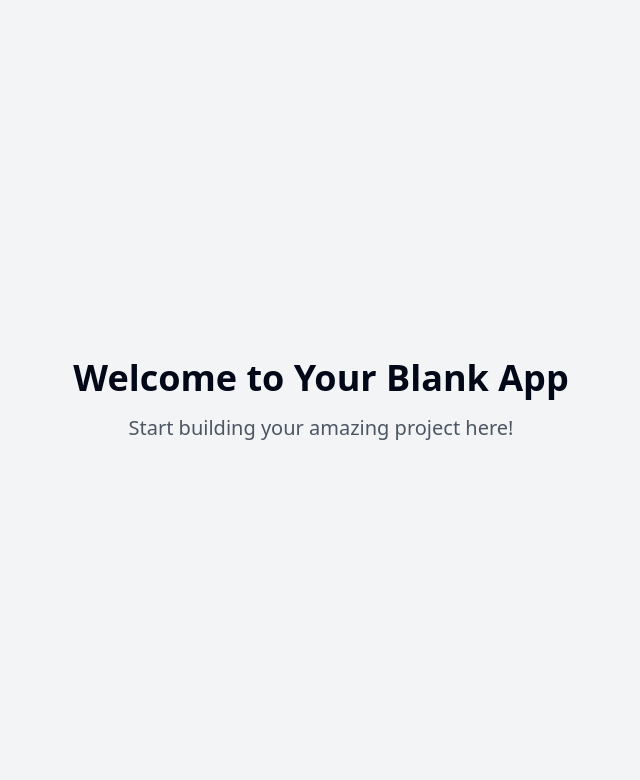
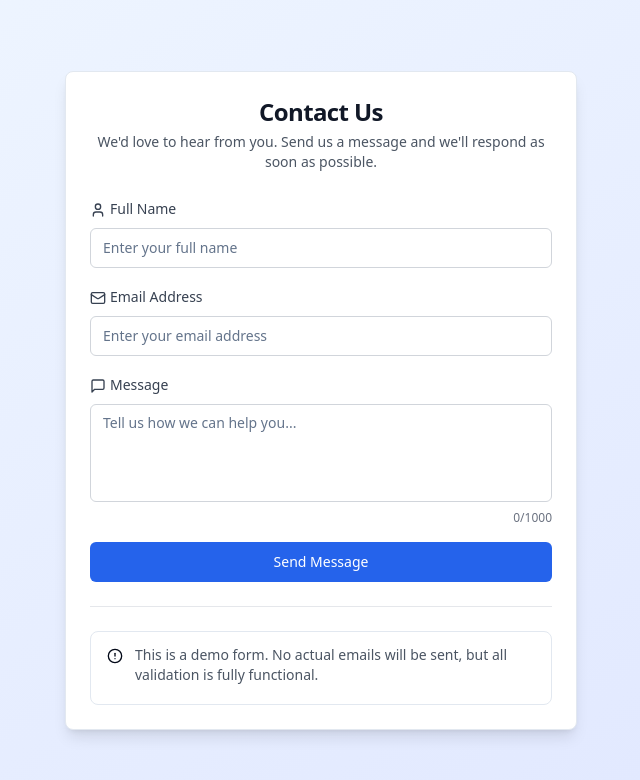
Before and after one commit to btwitsPratyush/valid-form-talk, a React (Vite) app: page / in a window 1280 px wide. Shown: the top 780 px of the page, without its empty margins (319-959 px from the left). Built offline with nearby package versions, Linux system fonts and the light colour scheme.

Commit message:
Add contact form with validation
Implement a contact form with client-side validation for name, email, and message fields using JavaScript. Include error messages and prevent form submission on invalid input.

```diff
--- a/index.html
+++ b/index.html
@@ -1,14 +1,15 @@
+
 <!DOCTYPE html>
 <html lang="en">
   <head>
     <meta charset="UTF-8" />
     <meta name="viewport" content="width=device-width, initial-scale=1.0" />
-    <title>valid-form-talk</title>
-    <meta name="description" content="Lovable Generated Project" />
+    <title>Contact Form - Form Validation Demo</title>
+    <meta name="description" content="Interactive contact form with client-side validation using React and JavaScript" />
     <meta name="author" content="Lovable" />
 
-    <meta property="og:title" content="valid-form-talk" />
-    <meta property="og:description" content="Lovable Generated Project" />
+    <meta property="og:title" content="Contact Form - Form Validation Demo" />
+    <meta property="og:description" content="Interactive contact form with client-side validation using React and JavaScript" />
     <meta property="og:type" content="website" />
     <meta property="og:image" content="https://lovable.dev/opengraph-image-p98pqg.png" />
 
--- /dev/null
+++ b/src/components/ContactForm.tsx
@@ -0,0 +1,243 @@
+
+import React, { useState } from 'react';
+import { Card, CardContent, CardDescription, CardHeader, CardTitle } from '@/components/ui/card';
+import { Button } from '@/components/ui/button';
+import { Input } from '@/components/ui/input';
+import { Label } from '@/components/ui/label';
+import { Textarea } from '@/components/ui/textarea';
+import { Alert, AlertDescription } from '@/components/ui/alert';
+import { CheckCircle, AlertCircle, Mail, User, MessageSquare } from 'lucide-react';
+
+interface FormData {
+  name: string;
+  email: string;
+  message: string;
+}
+
+interface FormErrors {
+  name?: string;
+  email?: string;
+  message?: string;
+}
+
+const ContactForm = () => {
+  const [formData, setFormData] = useState<FormData>({
+    name: '',
+    email: '',
+    message: ''
+  });
+
+  const [errors, setErrors] = useState<FormErrors>({});
+  const [isSubmitted, setIsSubmitted] = useState(false);
+  const [isSubmitting, setIsSubmitting] = useState(false);
+
+  // Email validation regex
+  const emailRegex = /^[a-zA-Z0-9._%+-]+@[a-zA-Z0-9.-]+\.[a-zA-Z]{2,}$/;
+
+  const validateField = (name: string, value: string): string | undefined => {
+    switch (name) {
+      case 'name':
+        if (!value.trim()) return 'Name is required';
+        if (value.trim().length < 2) return 'Name must be at least 2 characters';
+        if (!/^[a-zA-Z\s'-]+$/.test(value)) return 'Name can only contain letters, spaces, hyphens, and apostrophes';
+        return undefined;
+
+      case 'email':
+        if (!value.trim()) return 'Email is required';
+        if (!emailRegex.test(value)) return 'Please enter a valid email address';
+        return undefined;
+
+      case 'message':
+        if (!value.trim()) return 'Message is required';
+        if (value.trim().length < 10) return 'Message must be at least 10 characters';
+        if (value.length > 1000) return 'Message must be less than 1000 characters';
+        return undefined;
+
+      default:
+        return undefined;
+    }
+  };
+
+  const validateForm = (): boolean => {
+    const newErrors: FormErrors = {};
+
+    Object.keys(formData).forEach(key => {
+      const error = validateField(key, formData[key as keyof FormData]);
+      if (error) {
+        newErrors[key as keyof FormErrors] = error;
+      }
+    });
+
+    setErrors(newErrors);
+    return Object.keys(newErrors).length === 0;
+  };
+
+  const handleInputChange = (e: React.ChangeEvent<HTMLInputElement | HTMLTextAreaElement>) => {
+    const { name, value } = e.target;
+    setFormData(prev => ({ ...prev, [name]: value }));
+
+    // Clear error for this field when user starts typing
+    if (errors[name as keyof FormErrors]) {
+      setErrors(prev => ({ ...prev, [name]: undefined }));
+    }
+  };
+
+  const handleSubmit = async (e: React.FormEvent) => {
+    e.preventDefault();
+
+    if (!validateForm()) {
+      return;
+    }
+
+    setIsSubmitting(true);
+
+    // Simulate form submission
+    await new Promise(resolve => setTimeout(resolve, 1500));
+
+    setIsSubmitting(false);
+    setIsSubmitted(true);
+
+    // Reset form after success
+    setTimeout(() => {
+      setFormData({ name: '', email: '', message: '' });
+      setIsSubmitted(false);
+    }, 3000);
+  };
+
+  if (isSubmitted) {
+    return (
+      <div className="min-h-screen flex items-center justify-center bg-gradient-to-br from-blue-50 to-indigo-100 p-4">
+        <Card className="w-full max-w-md">
+          <CardContent className="pt-6">
+            <div className="text-center">
+              <CheckCircle className="mx-auto h-16 w-16 text-green-500 mb-4" />
+              <h3 className="text-xl font-semibold text-gray-900 mb-2">Message Sent Successfully!</h3>
+              <p className="text-gray-600">Thank you for contacting us. We'll get back to you soon.</p>
+            </div>
+          </CardContent>
+        </Card>
+      </div>
+    );
+  }
+
+  return (
+    <div className="min-h-screen flex items-center justify-center bg-gradient-to-br from-blue-50 to-indigo-100 p-4">
+      <Card className="w-full max-w-lg shadow-lg">
+        <CardHeader className="space-y-1">
+          <CardTitle className="text-2xl font-bold text-center text-gray-900">Contact Us</CardTitle>
+          <CardDescription className="text-center text-gray-600">
+            We'd love to hear from you. Send us a message and we'll respond as soon as possible.
+          </CardDescription>
+        </CardHeader>
+
+        <CardContent>
+          <form onSubmit={handleSubmit} className="space-y-4">
+            {/* Name Field */}
+            <div className="space-y-2">
+              <Label htmlFor="name" className="text-sm font-medium text-gray-700">
+                <User className="inline h-4 w-4 mr-1" />
+                Full Name
+              </Label>
+              <Input
+                id="name"
+                name="name"
+                type="text"
+                value={formData.name}
+                onChange={handleInputChange}
+                placeholder="Enter your full name"
+                className={`transition-colors ${errors.name ? 'border-red-500 focus:border-red-500' : 'border-gray-300 focus:border-blue-500'}`}
+              />
+              {errors.name && (
+                <div className="flex items-center text-red-600 text-sm mt-1">
+                  <AlertCircle className="h-4 w-4 mr-1" />
+                  {errors.name}
+                </div>
+              )}
+            </div>
+
+            {/* Email Field */}
+            <div className="space-y-2">
+              <Label htmlFor="email" className="text-sm font-medium text-gray-700">
+                <Mail className="inline h-4 w-4 mr-1" />
+                Email Address
+              </Label>
+              <Input
+                id="email"
+                name="email"
+                type="email"
+                value={formData.email}
+                onChange={handleInputChange}
+                placeholder="Enter your email address"
+                className={`transition-colors ${errors.email ? 'border-red-500 focus:border-red-500' : 'border-gray-300 focus:border-blue-500'}`}
+              />
+              {errors.email && (
+                <div className="flex items-center text-red-600 text-sm mt-1">
+                  <AlertCircle className="h-4 w-4 mr-1" />
+                  {errors.email}
+                </div>
+              )}
+            </div>
+
+            {/* Message Field */}
+            <div className="space-y-2">
+              <Label htmlFor="message" className="text-sm font-medium text-gray-700">
+                <MessageSquare className="inline h-4 w-4 mr-1" />
+                Message
+              </Label>
+              <Textarea
+                id="message"
+                name="message"
+                value={formData.message}
+                onChange={handleInputChange}
+                placeholder="Tell us how we can help you..."
+                rows={4}
+                className={`transition-colors resize-none ${errors.message ? 'border-red-500 focus:border-red-500' : 'border-gray-300 focus:border-blue-500'}`}
+              />
+              <div className="flex justify-between items-center">
+                {errors.message ? (
+                  <div className="flex items-center text-red-600 text-sm">
+                    <AlertCircle className="h-4 w-4 mr-1" />
+                    {errors.message}
+                  </div>
+                ) : (
+                  <div></div>
+                )}
+                <span className={`text-xs ${formData.message.length > 900 ? 'text-red-500' : 'text-gray-500'}`}>
+                  {formData.message.length}/1000
+                </span>
+              </div>
+            </div>
+
+            {/* Submit Button */}
+            <Button
+              type="submit"
+              className="w-full bg-blue-600 hover:bg-blue-700 text-white font-medium py-2 px-4 rounded-md transition-colors duration-200"
+              disabled={isSubmitting}
+            >
+              {isSubmitting ? (
+                <>
+                  <div className="animate-spin rounded-full h-4 w-4 border-2 border-white border-t-transparent mr-2"></div>
+                  Sending...
+                </>
+              ) : (
+                'Send Message'
+              )}
+            </Button>
+          </form>
+
+          {/* Additional Info */}
+          <div className="mt-6 pt-6 border-t border-gray-200">
+            <Alert>
+              <AlertCircle className="h-4 w-4" />
+              <AlertDescription className="text-sm text-gray-600">
+                This is a demo form. No actual emails will be sent, but all validation is fully functional.
+              </AlertDescription>
+            </Alert>
+          </div>
+        </CardContent>
+      </Card>
+    </div>
+  );
+};
+
+export default ContactForm;
--- a/src/pages/Index.tsx
+++ b/src/pages/Index.tsx
@@ -1,14 +1,8 @@
-// Update this page (the content is just a fallback if you fail to update the page)
+
+import ContactForm from '@/components/ContactForm';
 
 const Index = () => {
-  return (
-    <div className="min-h-screen flex items-center justify-center bg-gray-100">
-      <div className="text-center">
-        <h1 className="text-4xl font-bold mb-4">Welcome to Your Blank App</h1>
-        <p className="text-xl text-gray-600">Start building your amazing project here!</p>
-      </div>
-    </div>
-  );
+  return <ContactForm />;
 };
 
 export default Index;
```
